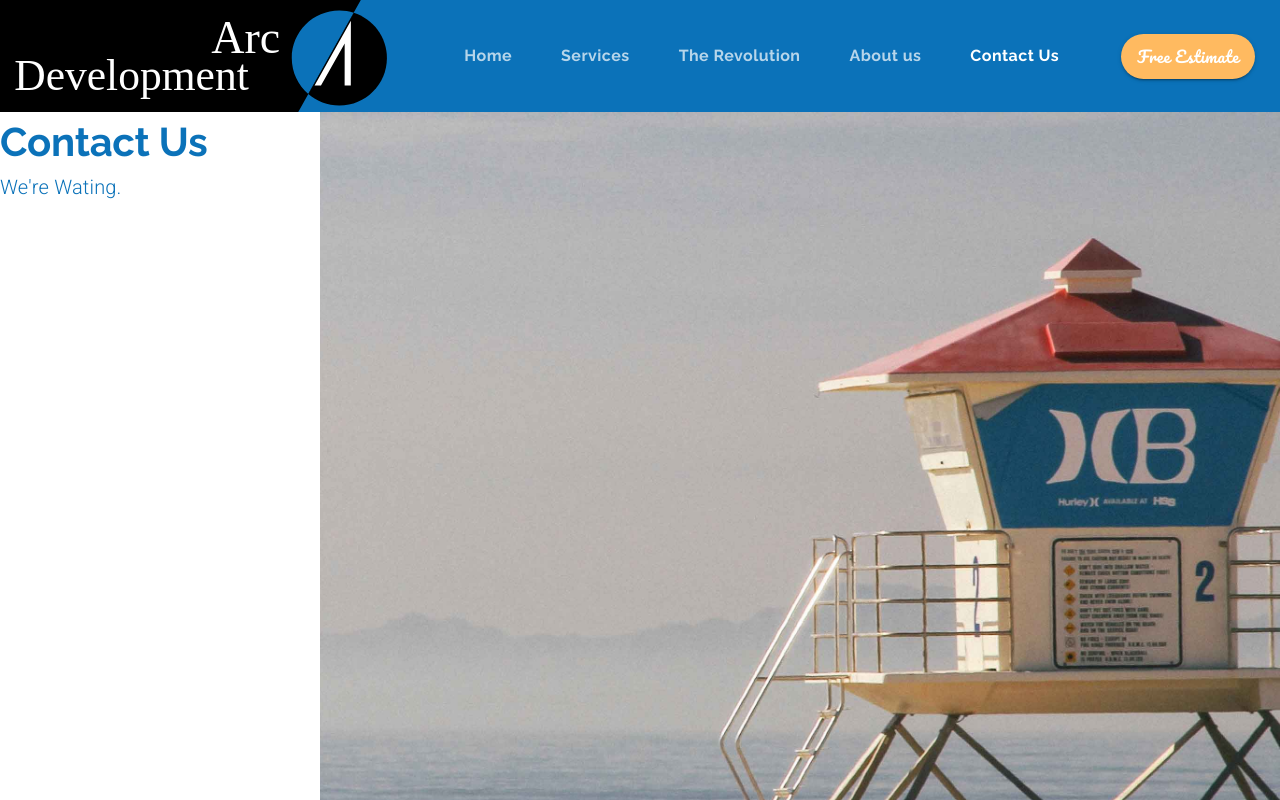
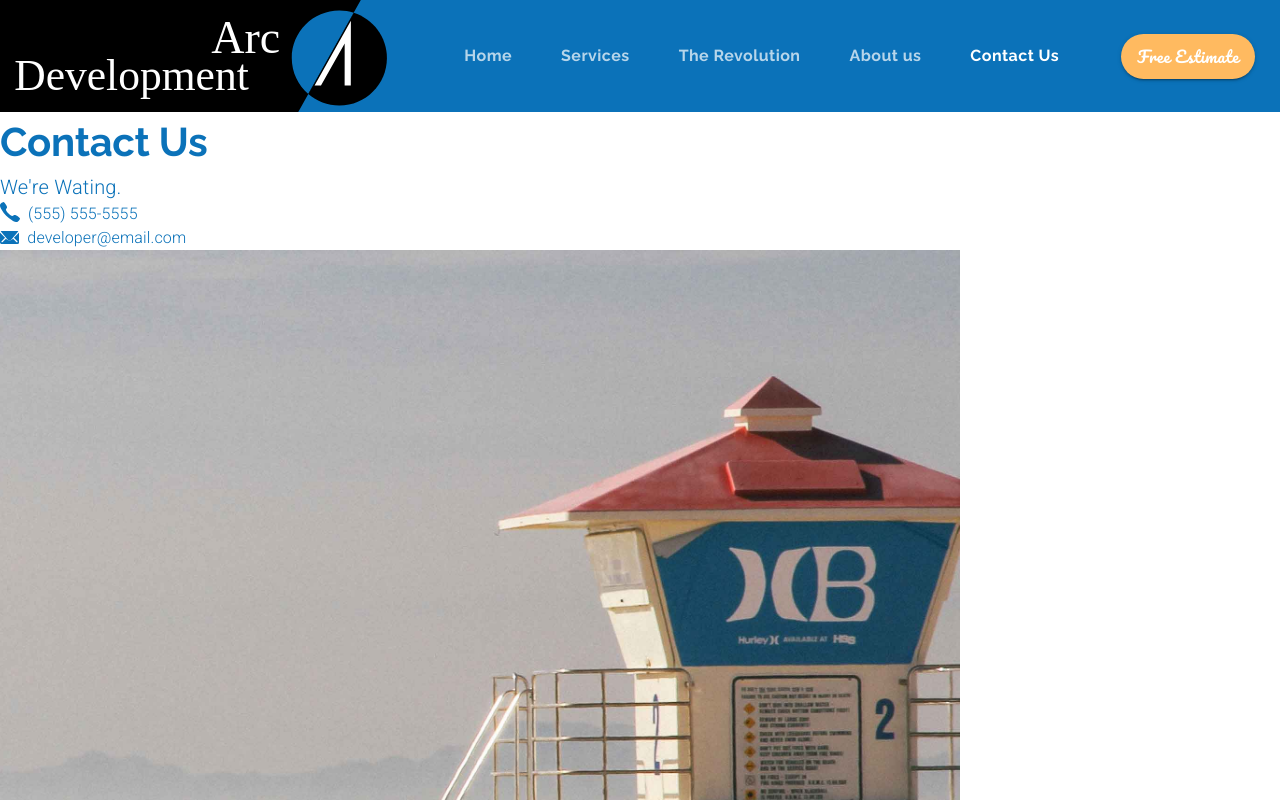
Before and after one commit to Cristianoaf81GIT/Curso-HiFi-Design-material-react, a React (Create React App) app: page /contact in a window 1280 px wide. Shown: the top 800 px of the page. Built offline with nearby package versions, Linux system fonts and the light colour scheme.

Commit message:
110. Contact Information

```diff
--- a/src/components/Contact.jsx
+++ b/src/components/Contact.jsx
@@ -6,6 +6,8 @@ import Typography from '@material-ui/core/Typography';
 import Button from '@material-ui/core/Button';
 import TetField from '@material-ui/core/TextField';
 import background from '../assets/background.jpg';
+import phoneIcon from '../assets/phone.svg';
+import emailIcon from '../assets/email.svg';
 
 const useStyles = makeStyles(theme => ({
   background: {
@@ -14,7 +16,6 @@ const useStyles = makeStyles(theme => ({
     backgroundSize: 'cover',
     backgroundRepeat: 'no-repeat',
     height: '60em',
-    // width: '100%',
   },
 }));
 
@@ -24,7 +25,7 @@ export default function Contact(props) {
 
   return (
     <Grid container direction='row'>
-      <Grid item container direction='column' lg={3}>
+      <Grid item container direction='column' justifyContent='center' lg={3} md={3}>
         <Typography
           variant='h2'
           style={{lineHeigh: 1}}
@@ -38,6 +39,26 @@ export default function Contact(props) {
           We're Wating.
         </Typography>
       </Grid>
+      <Grid item container>
+        <Grid item>
+          <img src={phoneIcon} alt='phone' style={{marginRight: '0.5em'}}/>
+        </Grid>
+        <Grid item>
+          <Typography variant='body1' style={{color: theme.palette.common.arcBlue, fontSize: '1rem'}}>
+            (555) 555-5555
+          </Typography>
+        </Grid>
+      </Grid>
+      <Grid item container>
+        <Grid item>
+          <img src={emailIcon} alt='envelope' style={{marginRight: '0.5em', verticalAlign: 'bottom'}}/>
+        </Grid>
+        <Grid item>
+          <Typography variant='body1' style={{color: theme.palette.common.arcBlue, fontSize: '1rem'}}>
+            developer@email.com
+          </Typography>
+        </Grid>
+      </Grid>
       <Grid item container className={classes.background} lg={9}>
 
       </Grid>
```
